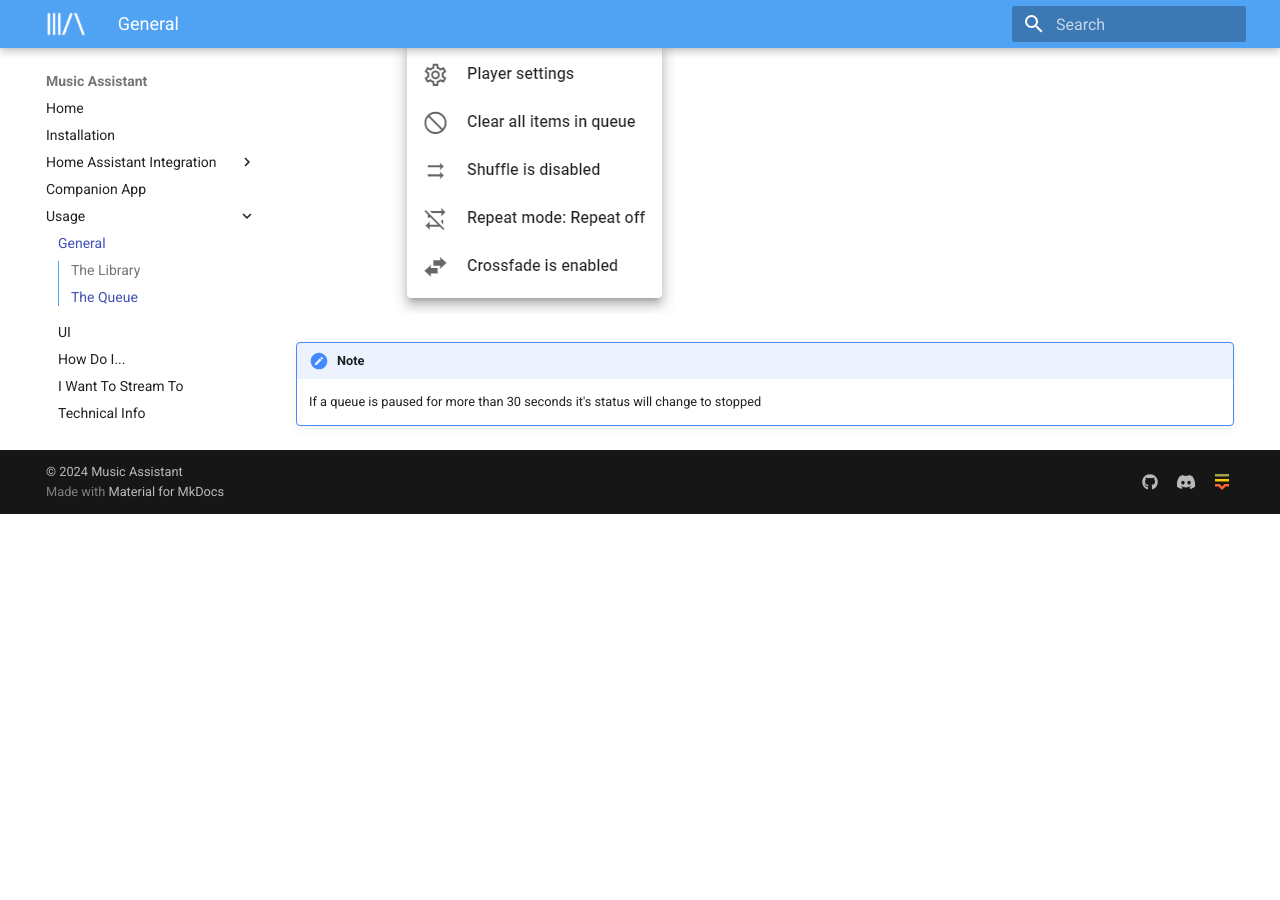
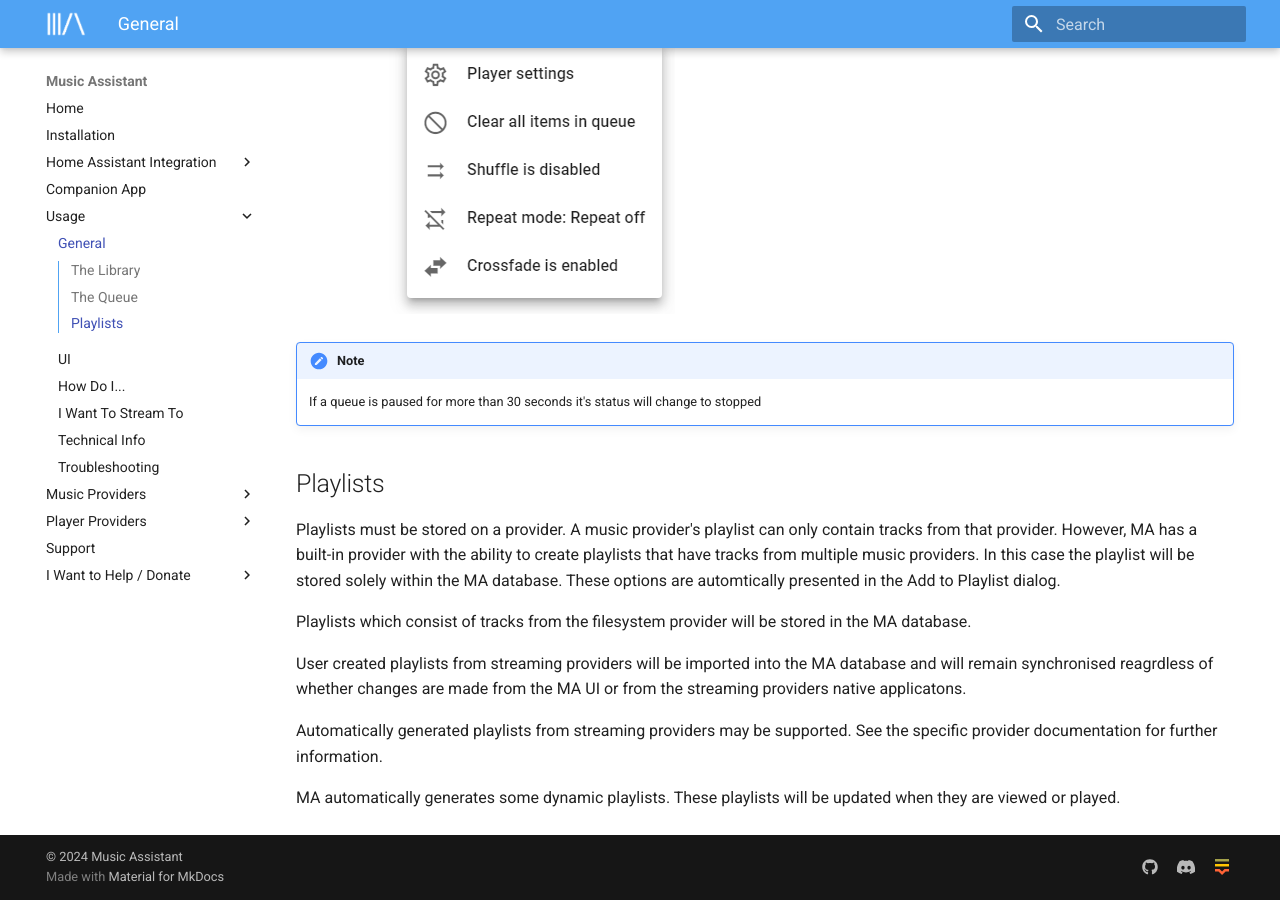
Before and after one commit to pwbriggs/music-assistant.github.io, an MkDocs documentation site: the page built from docs/usage.md, in a window 1280 px wide and 900 px high, scrolled down 1893 px. Built offline with MkDocs 1.6.1 and Material for MkDocs 9.7.7, drawn with Linux system fonts in a browser that asks for light colours; before the commit the page ends 2407 px from its top, so only the background shows below that.

Commit message:
Add playlist section

```diff
--- a/docs/usage.md
+++ b/docs/usage.md
@@ -33,3 +33,15 @@
 
 !!! note
     If a queue is paused for more than 30 seconds it's status will change to stopped
+
+## Playlists
+
+Playlists must be stored on a provider. A music provider's playlist can only contain tracks from that provider. However, MA has a built-in provider with the ability to create playlists that have tracks from multiple music providers. In this case the playlist will be stored solely within the MA database. These options are automtically presented in the Add to Playlist dialog.
+
+Playlists which consist of tracks from the filesystem provider will be stored in the MA database.
+
+User created playlists from streaming providers will be imported into the MA database and will remain synchronised reagrdless of whether changes are made from the MA UI or from the streaming providers native applicatons.
+
+Automatically generated playlists from streaming providers may be supported. See the specific provider documentation for further information.
+
+MA automatically generates some dynamic playlists. These playlists will be updated when they are viewed or played.
```
